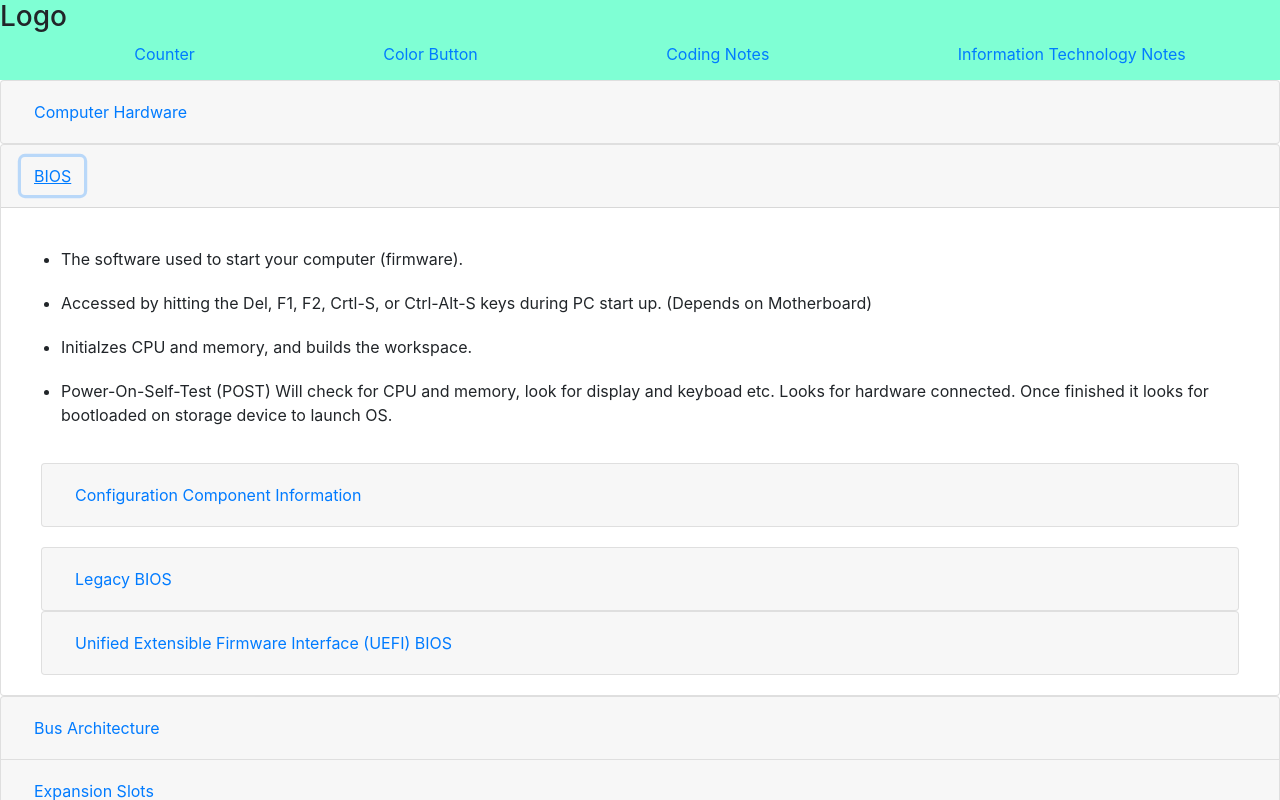
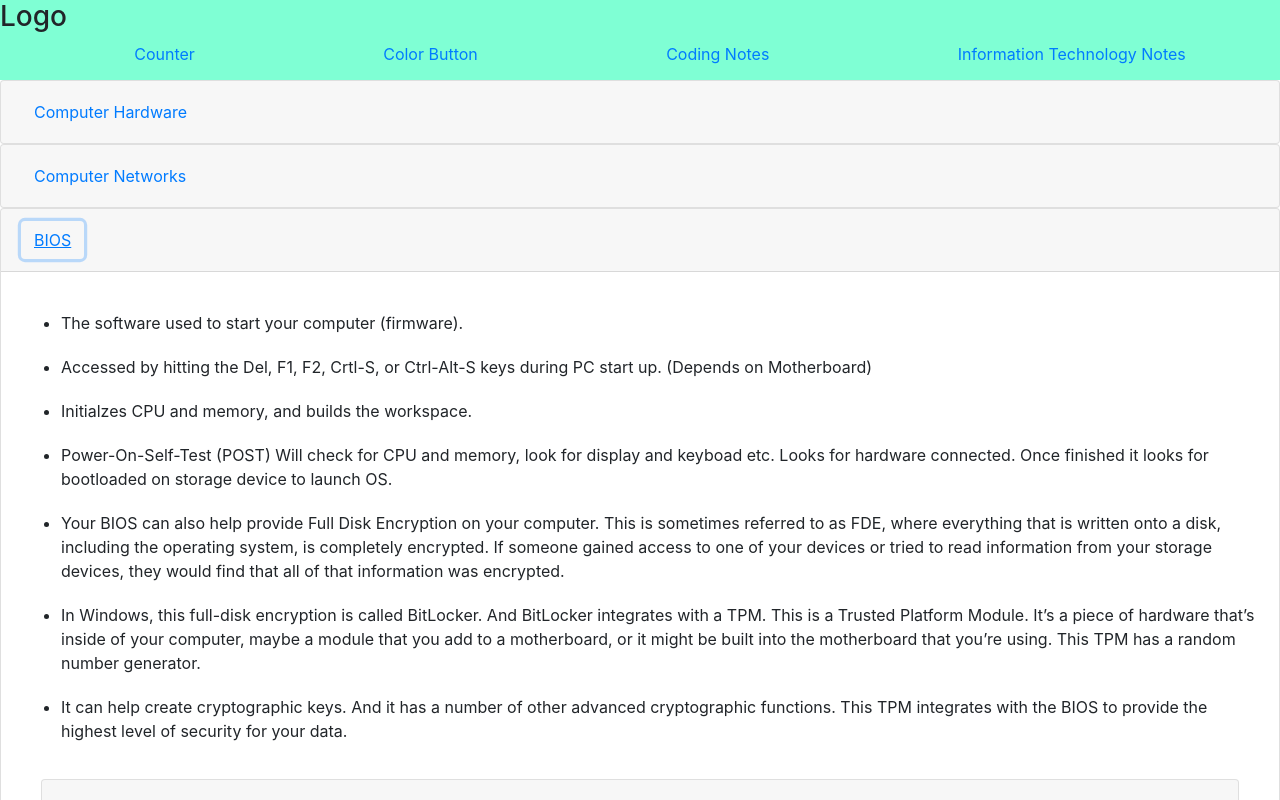
Before and after one commit to mosserryan/StudyCode, a React (Create React App) app: page /infotechnotes in a window 1280 px wide. Both pictures are taken after a click on the button "BIOS". Shown: the top 800 px of the page. Built offline with nearby package versions, Linux system fonts and the light colour scheme.

Commit message:
Adding additional notes

```diff
--- a/src/Components/Notes/InfoTechNotes.jsx
+++ b/src/Components/Notes/InfoTechNotes.jsx
@@ -94,6 +94,88 @@ function InfoTechNotes() {
           </Card>
         </Accordion>
         <Accordion>
+          <Card className="ComputerNetworks">
+            <Card.Header>
+              <Accordion.Toggle as={Button} variant="link" eventKey="0">
+                Computer Networks
+              </Accordion.Toggle>
+            </Card.Header>
+            <Accordion.Collapse eventKey="0">
+              <Card.Body>
+                <ul>
+                  <li style={listPaddingTop}>
+                    <b>Local Area Network (LAN)</b>
+                    is a self-contained network that spans a small area such as
+                    a single floor or a small building. Cabling can generally
+                    connect all nodes in a LAN. A Local Area Network (LAN)
+                    router divides the network into multiple networks. This is
+                    useful for security and performance reasons.
+                  </li>
+                  <li style={listPaddingTop}>
+                    <b>Virtual Private Network (VPN)</b> is a secure tunnel
+                    through the public Internet that connects a remote user with
+                    a network.
+                  </li>
+                  <li style={listPaddingTop}>
+                    <b>Wide Area Network (WAN)</b> connects geographically
+                    diverse users using long-range transmission media. A WAN
+                    typically connects multiple LANs. A Wide Area Network (WAN)
+                    joins a network using one type of media with a network using
+                    another type of media. An example is to join a LAN to a WAN,
+                    such as the Internet.
+                  </li>
+                  <li style={listPaddingTop}>
+                    <b>Personal Area Network (PAN)</b> is a relatively new
+                    concept that refers to using wireless connectivity devices
+                    within a few meters.
+                  </li>
+                  <li style={listPaddingTop}>
+                    A Domain Name System (DNS) server translates Fully Qualified
+                    Domain Names (FQDNs) into Internet Protocol (IP) addresses.
+                    This makes network services available by allowing users to
+                    access resources on the network using the FQDN.
+                  </li>
+                  <li style={listPaddingTop}>
+                    <b>Ethernet Switch</b> replaces the functions of both a hub
+                    and a bridge on modern networks. Switches connect nodes
+                    together into a single network. The switch establishes a
+                    point-to-point link between any two nodes in a network.
+                  </li>
+                  <li style={listPaddingTop}>
+                    <b>Hub</b> an early type of device used to implement the
+                    Ethernet cabling design referred to as a star topology. A
+                    hub is a multiport repeater.
+                  </li>
+                  <li style={listPaddingTop}>
+                    <b>Router</b> is responsible for moving data around a
+                    network of networks, known as an internetwork or internet. A
+                    router forwards packets over the network, whereas a switch
+                    forwards frames.
+                  </li>
+                  <li style={listPaddingTop}>
+                    <b>Registers</b> Components inside of the CPU that allow the
+                    CPU to store data to work with. If the CPU was working with
+                    two numbers, one number would be stored in register "A"
+                    another in register "B" the result of both would be held in
+                    register "C".
+                  </li>
+                  <li style={listPaddingTop}>
+                    <b>Memory Controller Chip (MCC)</b> The bridge between the
+                    CPU and RAM. The CPU will tell the MCC what it needs from
+                    the specified data held in the RAM. It will then send this
+                    data through the EDB to the CPU.
+                  </li>
+                  <li style={listPaddingTop}>
+                    <b>Cache</b> Smaller than RAM, but let's us store data that
+                    we use often. (3 levels of Cache; 1,2,3 smallest being the
+                    fastest)
+                  </li>
+                </ul>
+              </Card.Body>
+            </Accordion.Collapse>
+          </Card>
+        </Accordion>
+        <Accordion>
           <Card className="BIOS">
             <Card.Header>
               <Accordion.Toggle as={Button} variant="link" eventKey="0">
@@ -118,6 +200,29 @@ function InfoTechNotes() {
                     look for display and keyboad etc. Looks for hardware
                     connected. Once finished it looks for bootloaded on storage
                     device to launch OS.
+                  </li>
+                  <li style={listPaddingTop}>
+                    Your BIOS can also help provide Full Disk Encryption on your
+                    computer. This is sometimes referred to as FDE, where
+                    everything that is written onto a disk, including the
+                    operating system, is completely encrypted. If someone gained
+                    access to one of your devices or tried to read information
+                    from your storage devices, they would find that all of that
+                    information was encrypted.
+                  </li>
+                  <li style={listPaddingTop}>
+                    In Windows, this full-disk encryption is called BitLocker.
+                    And BitLocker integrates with a TPM. This is a Trusted
+                    Platform Module. It’s a piece of hardware that’s inside of
+                    your computer, maybe a module that you add to a motherboard,
+                    or it might be built into the motherboard that you’re using.
+                    This TPM has a random number generator.
+                  </li>
+                  <li style={listPaddingTop}>
+                    It can help create cryptographic keys. And it has a number
+                    of other advanced cryptographic functions. This TPM
+                    integrates with the BIOS to provide the highest level of
+                    security for your data.
                   </li>
                 </ul>
                 <div style={{ paddingLeft: "20px", paddingRight: "20px" }}>
@@ -167,7 +272,6 @@ function InfoTechNotes() {
                       </Card>
                     </Accordion>
                   </div>
-                  <div style={{ paddingTop: "20px" }}>
                   <Accordion>
                     <Card className="LegacyBIOS">
                       <Card.Header>
@@ -184,9 +288,8 @@ function InfoTechNotes() {
                           <ul style={listPaddingTop}>
                             <li>Has been around for 25 years +</li>
                             <li>
-                                Older opertaing systems talked to hardware
-                                through BIOS instead of accessing hardware
-                                directly.
+                              Older opertaing systems talked to hardware through
+                              BIOS instead of accessing hardware directly.
                             </li>
                             <li>
                               Limited harware support, no drivers for modern
@@ -197,7 +300,6 @@ function InfoTechNotes() {
                       </Accordion.Collapse>
                     </Card>
                   </Accordion>
-                  </div>
                   <Accordion>
                     <Card className="UEFIBIOS">
                       <Card.Header>
```
Lines whose indentation alone changed are shown as unchanged.
